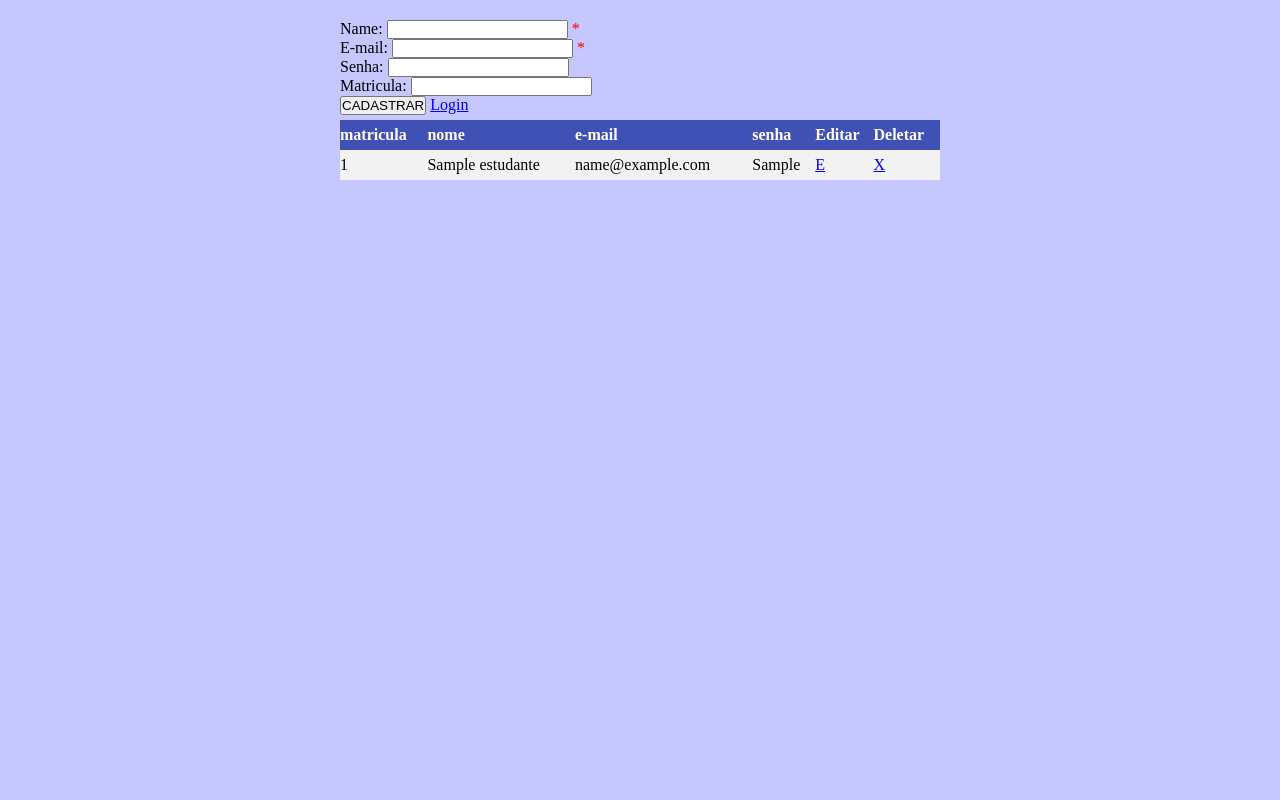
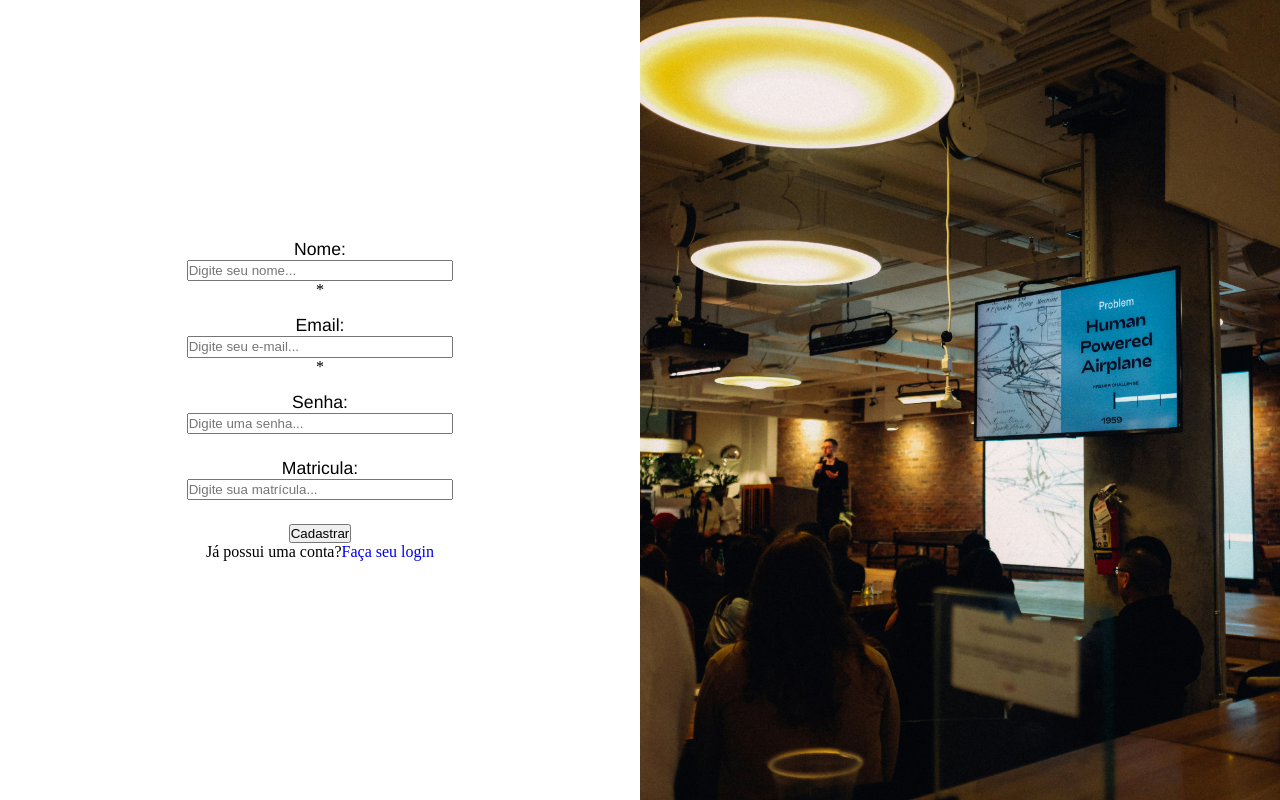
Before and after one commit to V1ctorHg/Projeto_LabProg, a PHP site: page /crud.php in a window 1280 px wide. Run offline with PHP 8.4, Linux system fonts and the light colour scheme; tables that the repository leaves empty hold one stand-in row (values such as "Sample post").

Commit message:
Primeira parte da estilização. Adição de pastas separadas para as imagens (perfil, background, etc...) Remoção de espaços em branco dentro do código (crud.php) Tradução das frases em inglês para português (email is required = e-mail é necessário, ...) Adição de uma nova CSS

```diff
--- a/semana 8/crud.php
+++ b/semana 8/crud.php
@@ -1,33 +1,26 @@
 <?php
-
     include "connect.inc.php";
     include "estudante.class.php";
 
     $matricula = 0;
     $action = 'insert';
-    $actionVal = 'CADASTRAR';
+    $actionVal = 'Cadastrar';
 
     if (!empty($_GET['action'])) {
 
         $action = $_GET['action'];
-        $actionVal = 'ATUALIZAR';
+        $actionVal = 'Atualizar';
         $matricula = $_GET['matricula'];
     }
 
     $estudante = new Estudante($conn);
 
     $res = $estudante->read();
-
-
-
     $resOne = $estudante->readOne('-1');
-
-
 
     if($action =='update'){
         $resOne = $estudante->readOne($matricula);
     }
-
 ?>
 
 
@@ -43,12 +36,12 @@ if ($_SERVER["REQUEST_METHOD"] == "POST" && isset($_POST['submit'])) {
     $EstaValido = True;
 
   if (empty($_POST["nome"])) {
-    $nameErr = "Name is required";
+    $nameErr = "Adicione um nome!";
     $EstaValido = False;
   } else {
     $nome = test_input($_POST["nome"]);
     if (!preg_match("/^[a-zA-Z-' ]*$/",$nome)) {
-        $nameErr = "Only letters and white space allowed";
+        $nameErr = "Apenas letras e espaços são permitidos";
         $valName = "ERRADO";
         $EstaValido = False;
     } else {
@@ -57,12 +50,12 @@ if ($_SERVER["REQUEST_METHOD"] == "POST" && isset($_POST['submit'])) {
   }
 
   if (empty($_POST["email"])) {
-    $emailErr = "Email is required";
+    $emailErr = "Um e-mail é necessário!";
     $EstaValido = False;
   } else {
     $email = test_input($_POST["email"]);
     if (!filter_var($email, FILTER_VALIDATE_EMAIL)) {
-        $emailErr = "Invalid email format";
+        $emailErr = "Formato de e-mail inválido!";
         $valEmail = "ERRADO";
         $EstaValido = False;
     } else {
@@ -73,23 +66,19 @@ if ($_SERVER["REQUEST_METHOD"] == "POST" && isset($_POST['submit'])) {
   if (empty($_POST["senha"])) {
     $senha = "";
     $EstaValido = False;
-    $senErr = "Senha requerida";
+    $senErr = "Senha necessária!";
   } else {
     $senha = test_input($_POST["senha"]);
-
     $valsenha = "CERTO";
-
   }
 
   if (empty($_POST["matricula"])) {
     $matricula = "";
     $EstaValido = False;
-    $matriErr = "Matricula requerida";
+    $matriErr = "Matricula necessária!";
   } else {
     $matricula = test_input($_POST["matricula"]);
-
     $valmat = "CERTO";
-
   }
 }
 
@@ -102,7 +91,6 @@ function test_input($data) {
 }
 
 if ($EstaValido) {
-
     if (empty($_POST['action'])) {
         $action = $_GET['action'];
         $matricula = $_GET['matricula'];
@@ -116,39 +104,49 @@ if ($EstaValido) {
         $estudante->update($_POST);
     }
 
-
     header('Location: login.php');
   }
 ?>
 
+
 <html>
     <head>
-        <title>Cadastro</title>
-        <link rel="stylesheet" href="./estilos/styles.css">
-        <style>.error {color: #FF0000;}</style>
+        <meta charset="UTF-8">
+        <meta name="viewport" content="width=device-width, initial-scale=1.0">
+        <link rel="stylesheet" href="./estilos/crudCad.css">
+        <title>CADASTRO</title>
     </head>
     <body>
         <!-- Conteúdo -->
-         <section class="container">
-            <div class="">
+        <main>
+            <section class="container_general">
+                <div class="container_form">
                     <form action="<?php echo $FormularioAcao; ?>" method="post">
-
                         <input type="hidden" name="action" value="<?php echo $action; ?>">
 
-                    Name: <input type="text" name="nome" value="<?php echo !empty($resOne) ? $resOne[0]['nome'] : $nome; ?>">
+                        <label for="name">Nome: </label>
+                        <input type="text" name="nome" id="name" placeholder="Digite seu nome..." value="<?php echo !empty($resOne) ? $resOne[0]['nome'] : $nome; ?>">
                         <span class="error">* <?php echo $nameErr;?></span>
-                    <br>
-                    E-mail: <input type="text" name="email" value="<?php echo !empty($resOne) ? $resOne[0]['email'] : $email; ?>">
+
+                        <!-- <br> -->
+                        <label for="email">Email: </label>
+                        <input type="text" name="email" id="email" placeholder="Digite seu e-mail..." value="<?php echo !empty($resOne) ? $resOne[0]['email'] : $email; ?>">
                         <span class="error">* <?php echo $emailErr;?></span>
-                    <br>
-                    Senha: <input type="text" name="senha" value="<?php echo !empty($resOne) ? $resOne[0]['senha'] : $senha; ?>">
 
-                    <br>
-                    Matricula: <input type="text" name="matricula" value="<?php echo !empty($resOne) ? $resOne[0]['matricula'] : $matricula; ?>">
+                        <!-- <br> -->
+                        <label for="password">Senha: </label>
+                        <input type="text" name="senha" id="password" placeholder="Digite uma senha..." value="<?php echo !empty($resOne) ? $resOne[0]['senha'] : $senha; ?>">
 
-                    <br>
+                        <!-- <br> -->
+                        <label for="matricula">Matricula: </label>
+                        <input type="text" name="matricula" id="matricula" placeholder="Digite sua matrícula..." value="<?php echo !empty($resOne) ? $resOne[0]['matricula'] : $matricula; ?>">
+
+                        <!-- <br> -->
+
                         <input type="submit" name="submit" value="<?php echo $actionVal ?>">
-                    <a href="login.php" class="btn btn-secondary">Login</a>
+
+                        <p class="login_text">Já possui uma conta?<a href="login.php" class="btn btn-secondary">Faça seu login</a></p>
+
                         <input type="hidden" name="valMat" value="">
                         <input type="hidden" name="valName" value="<?php echo $valName; ?>">
                         <input type="hidden" name="valEmail" value="<?php echo $valEmail; ?>">
@@ -156,8 +154,11 @@ if ($EstaValido) {
                     </form>
                 </div>
             </section>
+
+            <section class="bg_grid"></section>
+        </main>
         <!-- Lista -->
-        <section class="container">
+        <!-- <section class="container">
             <table>
                 <tr>
                     <th>matricula</th>
@@ -183,7 +184,7 @@ if ($EstaValido) {
     }
 ?>
             </table>
-        </section>
+        </section> -->
     </body>
 
 </html>
--- /dev/null
+++ b/semana 8/estilos/crudCad.css
@@ -0,0 +1,107 @@
+/* ---------- REESTRUTURAÇÃO PÁGINA DO CADASTRO ---------- */
+/*CSS RESET*/
+* {
+    margin: 0;
+    padding: 0;
+    box-sizing: border-box;
+
+    text-decoration: none;
+    list-style-type: none;
+
+    scroll-behavior: smooth;
+}
+
+:root {
+    --w: white;
+    --b: black;
+    --mainTitleFont: 'Franklin Gothic Medium', 'Arial Narrow', Arial, sans-serif;
+    --mainSubTextFont: 'Gill Sans', 'Gill Sans MT', Calibri, 'Trebuchet MS', sans-serif;
+
+    /* --bgColor: #00546D; */
+}
+
+main {
+    min-height: 100vh;
+    display: grid;
+    grid-template-columns: repeat(2, 1fr);
+}
+
+main .bg_grid {
+    background-image: url("../imagens/others/charlesdeluvio-0bTdk1u42KY-unsplash.jpg");
+    background-position: center;
+    background-repeat: no-repeat;
+    background-size: cover;
+}
+
+form {
+    min-height: 100vh;
+    display: flex;
+    flex-direction: column;
+    align-items: center;
+    justify-content: center;
+}
+
+form label {
+    font-family: var(--mainTitleFont);
+    font-size: 1.1em;
+}
+
+form > #password, #matricula {
+    margin-bottom: 1.8em;
+}
+
+form > #name, #email, #password, #matricula {
+    /* background-color: red; */
+    width: 20em;
+    height: 1.6em;
+}
+
+form .error {
+    margin-bottom: 1em;
+}
+
+/* * {
+    padding: 0;
+    margin: 0;
+    box-sizing: border-box;
+}
+
+body {
+    height: 100vh;
+    background: #c6c7ff;
+}
+
+.container {
+    width: 640px;
+    height: 100px;
+    margin: auto;
+    padding: 20px;
+    display: flex;
+    flex-wrap: wrap;
+}
+
+.formulario {
+    width: 640px;
+    height: 100px;
+    margin: auto;
+    padding: 20px;
+    display: flex;
+    flex-wrap: wrap;
+    background-color: antiquewhite;
+    border-radius: 15px;
+    box-shadow: 10px 5px 5px black;
+}
+
+table {
+    width: 100%;
+    border-collapse: collapse;
+    text-align: left;
+}
+th {
+    background-color: #4051b6;
+    color: white;
+    font-weight: bold;
+}
+tr:nth-child(even) {
+    background-color: #f2f2f2;
+} */
```
Also changed, not shown: semana 8/sobre.html (+4 -4 lines), semana 8/imagens/others/charlesdeluvio-0bTdk1u42KY-unsplash.jpg (added), semana 8/imagens/others/xin-wang-NHGkfa-rDPw-unsplash.jpg (added), semana 8/imagens/prof-pics/hiago-profile-pic.png (renamed from semana 8/imagens/hiago-profile-pic.png), semana 8/imagens/prof-pics/nathan-profile-pic.jpg (renamed from semana 8/imagens/nathan-profile-pic.jpg), semana 8/imagens/prof-pics/victor-profile-pic.png (added), 4 other files. Lines whose indentation alone changed are shown as unchanged.
